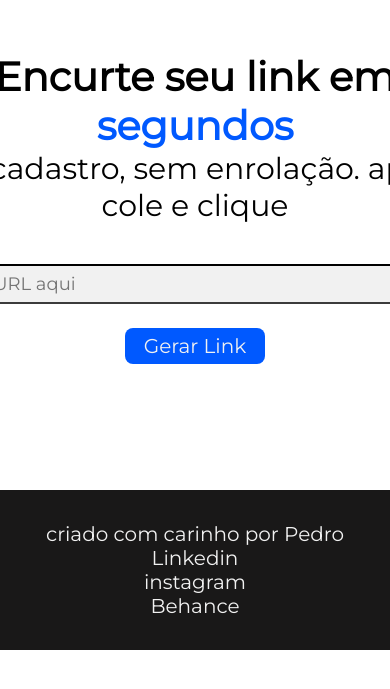
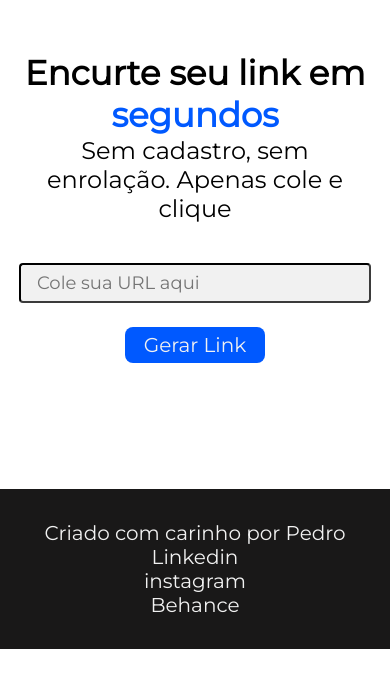
Before and after one commit to Pedro0911/quickurl, a Flask app: page / in a window 390 px wide. Shown: the part 84-773 px from the top of the page. Run offline with Flask 3, Linux system fonts and the light colour scheme.

Commit message:
configurações de responsividade v1

```diff
--- /dev/null
+++ b/static/css/responsive.css
@@ -0,0 +1,54 @@
+@media only screen and (max-width: 600px) {
+    .url-input{
+
+        width: 550px;
+    }
+
+    .titulo {
+        font-family: "Montserrat", sans-serif;
+        font-optical-sizing: auto;
+        font-weight: 600;
+        font-style: normal;
+        font-size: 34px;
+      }
+
+    .subtitulo{
+
+        font-family: "Montserrat", sans-serif;
+        font-optical-sizing: auto;
+        font-weight: 300;
+        font-style: normal;
+        font-size: 24px;
+
+      }
+  }
+
+@media only screen and (max-width: 428px) {
+    .url-input{
+
+        width: 352px;
+    }
+
+    .titulo {
+        font-family: "Montserrat", sans-serif;
+        font-optical-sizing: auto;
+        font-weight: 600;
+        font-style: normal;
+        font-size: 34px;
+      }
+
+    .subtitulo{
+
+        font-family: "Montserrat", sans-serif;
+        font-optical-sizing: auto;
+        font-weight: 300;
+        font-style: normal;
+        font-size: 24px;
+
+      }
+
+      .logotipo{
+        height: 35px;
+        width: 170px;
+      }
+  }
--- a/templates/index.html
+++ b/templates/index.html
@@ -13,6 +13,7 @@
     <link rel="stylesheet" href="/static/css/styles.css">
     <link rel="stylesheet" href="/static/css/fonte.css">
     <link rel="stylesheet" href="/static/css/form.css">
+    <link rel="stylesheet" href="/static/css/responsive.css">
 
 
 
@@ -21,7 +22,7 @@
 <body>
 
     <header>
-        <img src="/static/img/LogoQuickurl.svg" alt="Logo do quick url">
+        <img src="/static/img/LogoQuickurl.svg" alt="Logo do quick url" id="logotipo">
     </header>
 
 
@@ -29,7 +30,7 @@
     <section class="central-component">
         <form id="suport-component" method="POST">
             <h1 class="titulo">Encurte seu link em <span id="segundos">segundos</span></h1>
-            <p class="subtitulo">Sem cadastro, sem enrolação. apenas cole e clique</p>
+            <p class="subtitulo">Sem cadastro, sem enrolação. Apenas cole e clique</p>
             <div class="input_data">
                 <input type="url" name="url" class="url-input" placeholder="Cole sua URL aqui" required>
                 <button type="submit" id="generate-url">Gerar Link</button>
@@ -46,7 +47,7 @@
 
     <footer>
         <div>
-            <h3 class="subtitulo-footer">criado com carinho por Pedro</h3>
+            <h3 class="subtitulo-footer">Criado com carinho por Pedro</h3>
             <h3 class="subtitulo-footer">Linkedin</h3>
             <h3 class="subtitulo-footer">instagram</h3>
             <h3 class="subtitulo-footer">Behance</h3>
```
Also changed, not shown: database.db.
